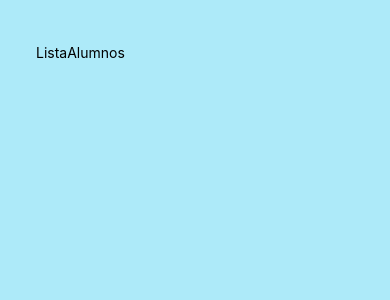
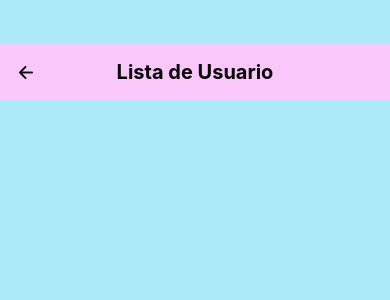
Before and after one commit to edgarmauricio123/Hola_Mundo, a React Native app: screen / in a window 390 px wide. Shown: the top 300 px of the page. Built offline with nearby package versions, Linux system fonts and the light colour scheme.

Commit message:
14.Creacion de ListaAlumnos y de AppBar

```diff
--- a/src/pages/Lista-Alumnos/ListaAlumnos.tsx
+++ b/src/pages/Lista-Alumnos/ListaAlumnos.tsx
@@ -1,15 +1,26 @@
-import { Ionicons } from '@expo/vector-icons'; import React from 'react';
-import {  StatusBar as RNStatusBar,SafeAreaView, Platform, StatusBar, StyleSheet, View, Text } from 'react-native';
+import { Ionicons } from '@expo/vector-icons';
+import React from 'react';
+import { StatusBar as RNStatusBar, SafeAreaView, Platform, StatusBar, StyleSheet, View, Text, SafeAreaViewBase } from 'react-native';
 
 
-export default function ListaAlumnos(){
+export default function ListaAlumnos() {
     return (
-        <View style={styles.main}>
-            <Text>ListaAlumnos</Text>
- <StatusBar />
-        </View>
+        <SafeAreaView style={styles.main}>
+            {/* INICIO DE APPBAR */}
+            <View style={styles.appBar}>
+                <Ionicons name='arrow-back' size={20} color={'#000'} />
+                <Text style={styles.appBarTitle}>Lista de Usuario</Text>
+                <View style={{ width: 20 }} >
 
-    );
+                </View>
+
+
+            </View>
+
+
+            {/* CIERRE DE APPBAR */}
+        </SafeAreaView>
+    )
 }
 
 const styles = StyleSheet.create({
@@ -17,6 +28,19 @@ const styles = StyleSheet.create({
         flex: 1,
         backgroundColor: '#adeaf9ff',
         paddingTop: Platform.OS === 'android' ? StatusBar.currentHeight : 44,
-        padding: 36,
+        // padding: 16,
+    },
+    appBar: {
+        height: 56,
+        width: '100%',
+        backgroundColor: '#fac7faff',
+        flexDirection: 'row',
+        alignItems: 'center',
+        justifyContent: 'space-between',
+        paddingHorizontal: 16,
+    },
+    appBarTitle: {
+        fontWeight: 'bold',
+        fontSize: 20,
     },
 });
```
